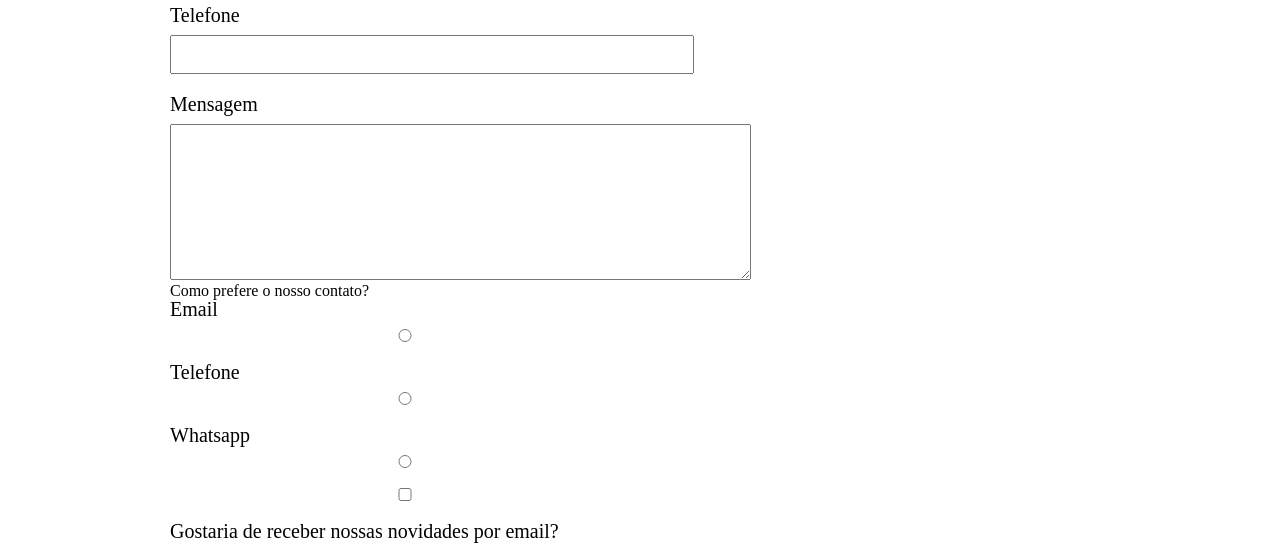
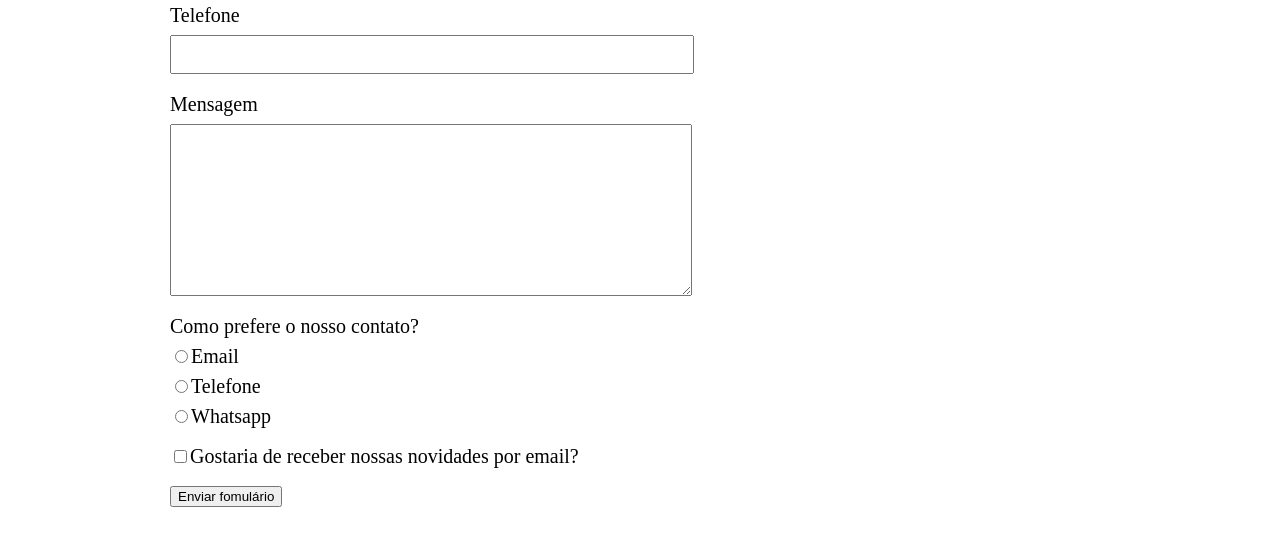
Before and after one commit to Jordan-Queiroz/html5_e_css3_pt1, a plain HTML site: page contato.html in a window 1280 px wide. Shown: the part 506-1052 px from the top of the page. Drawn offline with Linux system fonts and the light colour scheme.

Commit message:
Mais CSS para o formulário

```diff
--- a/contato.html
+++ b/contato.html
@@ -36,16 +36,16 @@
           Uma label é 'for' algum input identificado por um 'id'
         -->
         <label for="nomesobrenome">Nome e sobrenome</label>
-        <input type="text" id="nomesobrenome">
+        <input type="text" id="nomesobrenome" class="input-padrao">
 
         <label for="email">Email</label>
-        <input type="text" id="email">
+        <input type="text" id="email" class="input-padrao">
 
         <label for="telefone">Telefone</label>
-        <input type="text" id="telefone">
+        <input type="text" id="telefone" class="input-padrao">
 
         <label for="mensagem">Mensagem</label>
-        <textarea cols="70" rows="10" id="mensagem"></textarea>
+        <textarea cols="70" rows="10" id="mensagem" class="input-padrao"></textarea>
 
         <!--
           Essa div é por questão organização.
@@ -57,21 +57,19 @@
             A propriedade 'name' faz com que os radios façam parte do mesmo
             grupo e, dessa forma, permitindo apenas selecionar um valor por vez.
           -->
-          <label for="radio-email">Email</label>
-          <input type="radio" name="contato" value="email" id="radio-email">
+          <label for="radio-email"><input type="radio" name="contato" value="email" id="radio-email">Email</label>
 
-          <label for="radio-telefone">Telefone</label>
-          <input type="radio" name="contato" value="telefone" id="radio-telefone">
+          <label for="radio-telefone"><input type="radio" name="contato" value="telefone" id="radio-telefone">Telefone</label>
 
-          <label for="radio-whatsapp">Whatsapp</label>
-          <input type="radio" name="contato" value="whatsapp" id="radio-whatsapp">
+          <label for="radio-whatsapp"><input type="radio" name="contato" value="whatsapp" id="radio-whatsapp">Whatsapp</label>
+
         </div>
 
         <!--
           Em vez de usar um 'id' para o input e um 'for' para o label, o label
           e o input podem ser linkados dessa forma
         -->
-        <label><input type="checkbox">Gostaria de receber nossas novidades por email?</label>
+        <label class="checkbox"><input type="checkbox">Gostaria de receber nossas novidades por email?</label>
 
         <input type="submit" name="contato" value="Enviar fomulário">
 
--- a/style.css
+++ b/style.css
@@ -144,15 +144,21 @@ form {
   margin: 40px 0;
 }
 
-form label {
+form label, form p {
   display: block;
   font-size: 20px;
   margin: 0 0 10px;
 }
 
-form input {
+/* Para replicar uma mesma configuração para mais de um seletor, é necessário
+separar os seletores por ',' */
+.input-padrao {
   display: block;
   margin: 0 0 20px;
   padding: 10px 25px;
   width: 50%;
 }
+
+.checkbox {
+  margin: 20px 0;
+}
```
